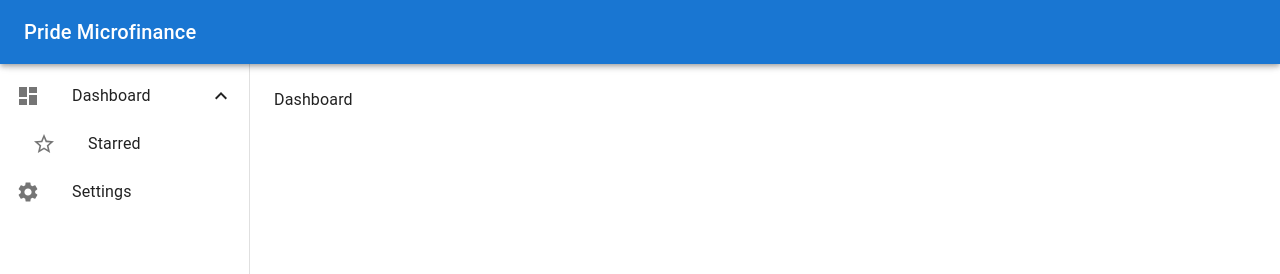
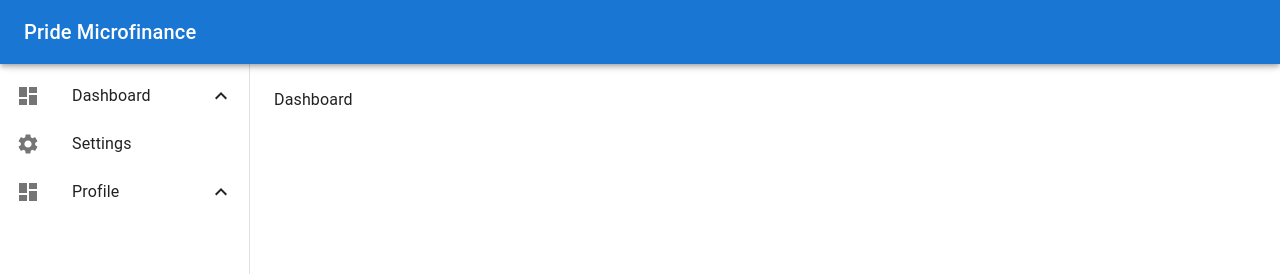
Before and after one commit to Pride-Innovation/ERP-Front-End, a React (Create React App) app: page / in a window 1280 px wide. Both pictures are taken after typing "name@example.com", "Sample123" into the empty fields and a click on the button "Submit". Shown: the top 274 px of the page. Built offline with nearby package versions, Linux system fonts and the light colour scheme.

Commit message:
fix routes

```diff
--- a/src/components/appBar/index.tsx
+++ b/src/components/appBar/index.tsx
@@ -20,9 +20,13 @@
 export default function ApplicationDrawer() {
     const navigate = useNavigate();
     const [open, setOpen] = useState<boolean>(true);
+    const [routeID, setRouteID] = useState<number>(0);
 
     const handleClick = (item: ISideBarItem) => {
-        if (item?.subroutes?.length > 0) return setOpen(!open);
+        if (item?.subroutes?.length > 0) {
+            setRouteID(item.id);
+            return setOpen(!open);
+        }
         navigate(item.route);
     };
 
@@ -47,7 +51,7 @@
                 <Toolbar />
                 <Box sx={{ overflow: 'auto' }}>
                     <List
-                        sx={{ width: '100%', maxWidth: 360, bgcolor: 'background.paper' }}
+                        sx={{ width: '100%', maxWidth: drawerWidth, bgcolor: 'background.paper' }}
                         component="nav"
                         aria-labelledby="nested-list-subheader"
                     >
@@ -63,7 +67,9 @@
                                             open === true && item.subroutes.length > 0 ? <ExpandLess />
                                                 : open === false && item.subroutes.length > 0 ? <ExpandMore /> : null}
                                     </ListItemButton>
-                                    {item?.subroutes?.length > 0 && <Collapse in={open} timeout="auto" unmountOnExit>
+                                    {item?.subroutes?.length > 0
+                                        && routeID === item.id
+                                        && <Collapse in={open} timeout="auto" unmountOnExit>
                                             <List component="div" disablePadding>
                                                 <ListItemButton sx={{ pl: 4 }}>
                                                     <ListItemIcon>
--- a/src/components/appBar/sideBarElements.tsx
+++ b/src/components/appBar/sideBarElements.tsx
@@ -24,5 +24,19 @@
         route: ROUTES.SETTINGS,
         icon: <SettingsIcon />,
         subroutes: []
-    }
+    },
+    {
+        id: 3,
+        name: "Profile",
+        route: ROUTES.PROFILE,
+        icon: <DashboardIcon />,
+        subroutes: [
+            {
+                id: 1,
+                name: "Dashboard",
+                route: ROUTES.ASSETS_MANAGEMENT,
+                icon: <DashboardIcon />,
+            }
+        ]
+    },
 ]
--- a/src/core/routes/routes.ts
+++ b/src/core/routes/routes.ts
@@ -2,10 +2,12 @@
 const FORGOT_PASSWORD: string = "/forgot-password";
 const ASSETS_MANAGEMENT: string = "/assets-mgt"
 const SETTINGS: string = `${ASSETS_MANAGEMENT}/settings`;
+const PROFILE: string = `${ASSETS_MANAGEMENT}/profile`;
 
 export const ROUTES = {
     FORGOT_PASSWORD,
     LOGIN,
     SETTINGS,
-    ASSETS_MANAGEMENT
+    ASSETS_MANAGEMENT,
+    PROFILE
 }
```
Lines whose indentation alone changed are shown as unchanged.
